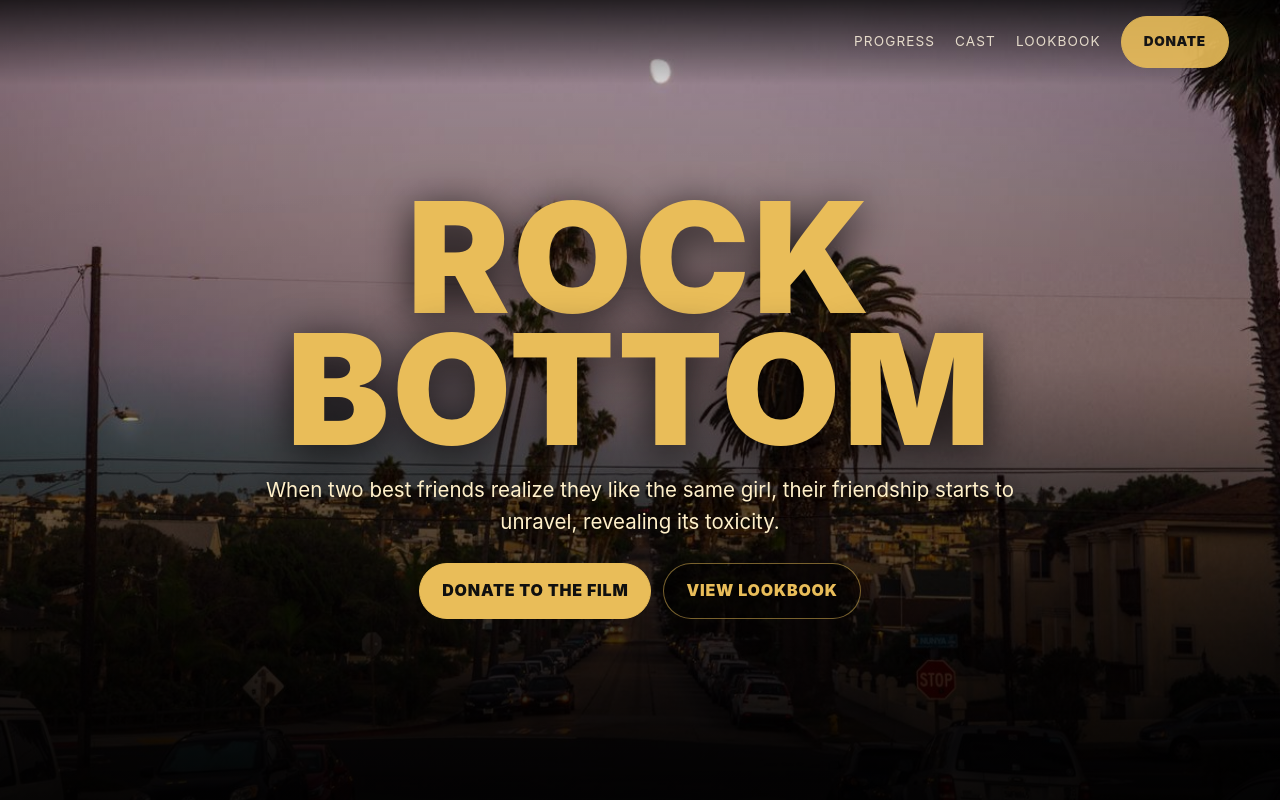
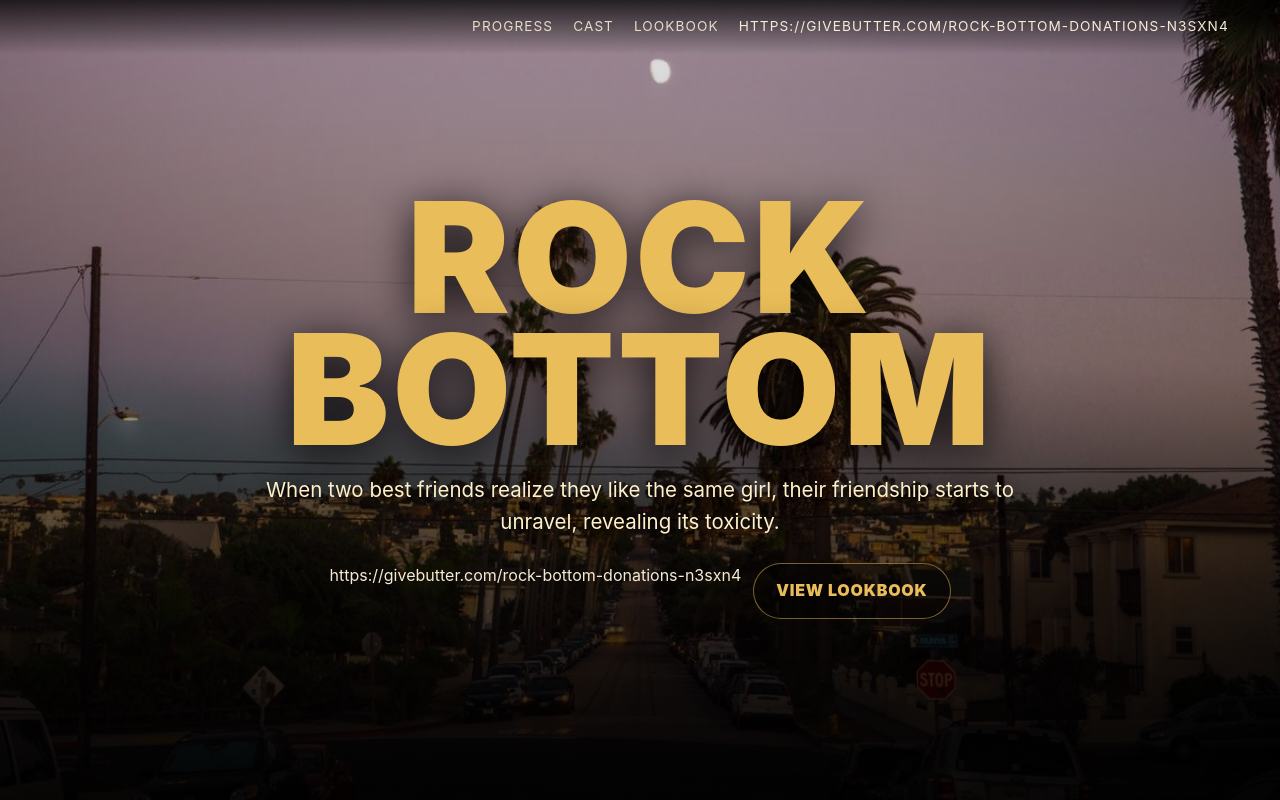
Before and after one commit to creebuckner30-sudo/rock-bottom-site, a website: page Rock_Bottom_V22_COMPLETE_UPLOAD_TO_GITHUB/index.html in a window 1280 px wide. Shown: the top 800 px of the page. Drawn offline with Linux system fonts and the light colour scheme; no server answers.

Commit message:
Update index.html

```diff
--- a/Rock_Bottom_V22_COMPLETE_UPLOAD_TO_GITHUB/index.html
+++ b/Rock_Bottom_V22_COMPLETE_UPLOAD_TO_GITHUB/index.html
@@ -263,7 +263,7 @@ footer{text-align:center;padding:70px 20px 100px;background:#070706;color:var(--
     <a href="#progress">Progress</a>
     <a href="#cast">Cast</a>
     <a href="lookbook.html">Lookbook</a>
-    <a class="btn btn-primary" href="https://venmo.com/u/kawa_" target="_blank" rel="noopener">Donate</a>
+    https://givebutter.com/rock-bottom-donations-n3sxn4
   </div>
 </nav>
 
@@ -272,7 +272,7 @@ footer{text-align:center;padding:70px 20px 100px;background:#070706;color:var(--
     <h1 class="hero-title">ROCK BOTTOM</h1>
     <p class="logline">When two best friends realize they like the same girl, their friendship starts to unravel, revealing its toxicity.</p>
     <div class="hero-actions">
-      <a class="btn btn-primary" href="https://venmo.com/u/kawa_" target="_blank" rel="noopener">Donate to the Film</a>
+      https://givebutter.com/rock-bottom-donations-n3sxn4
       <a class="btn btn-ghost" href="lookbook.html">View Lookbook</a>
     </div>
   </div>
```
